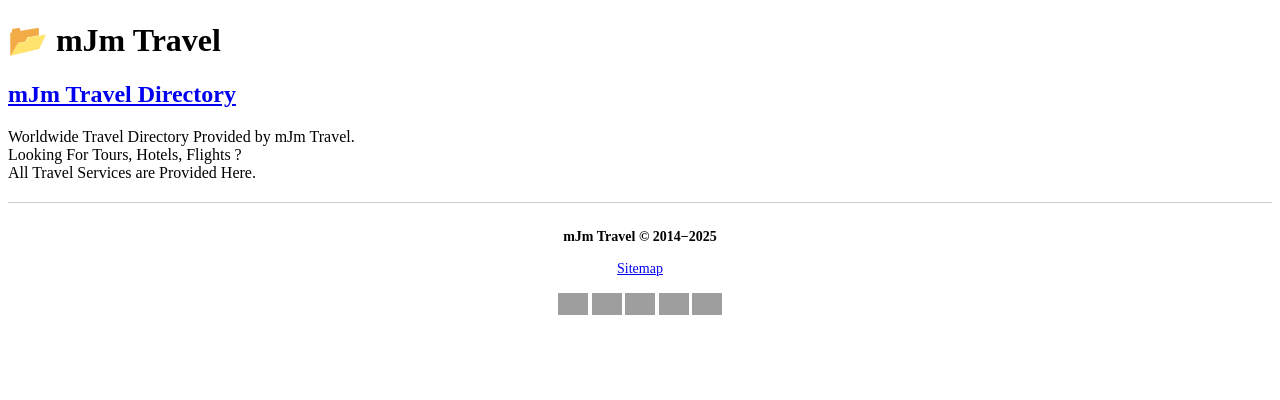
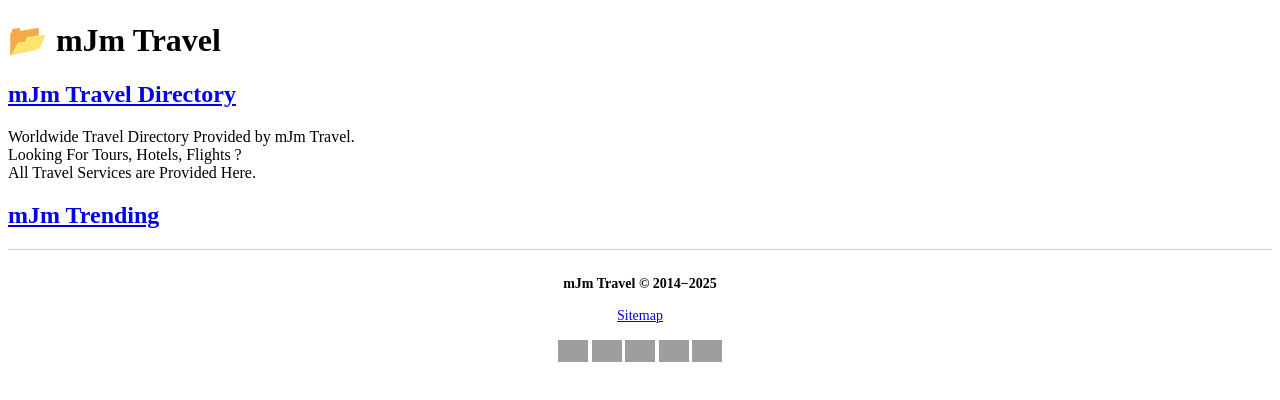
Before and after one commit to mJm-Travel/mJm-Travel.github.io, a plain HTML site: page index.html in a window 1280 px wide. Drawn offline with Linux system fonts and the light colour scheme; grey boxes are pictures that could not be loaded.

Commit message:
Update index.html

```diff
--- a/index.html
+++ b/index.html
@@ -19,23 +19,18 @@
   <h1>📂 mJm Travel</h1>
  <a href="https://mjm-travel.github.io/Directory/" target="_blank"><h2>mJm Travel Directory</h2></a>
 <P>Worldwide Travel Directory Provided by mJm Travel. <br>Looking For Tours, Hotels, Flights ?  <br>All Travel Services are Provided Here.</P>
-<footer style="text-align:center; margin-top:20px; padding:10px; font-size:14px; border-top:1px solid #ccc;">
-
-
+<a href="https://mjm-travel.github.io/Trending/" target="_blank"><h2>mJm Trending</h2></a>
+  <footer style="text-align:center; margin-top:20px; padding:10px; font-size:14px; border-top:1px solid #ccc;">
   <br><b>mJm Travel © 2014−<span id="year"></span><br></b><br>
-
 <script>
   document.getElementById("year").textContent = new Date().getFullYear();
 </script>
-
 <a href="https://mjm-travel.github.io/Directory/sitemap.xml" target="_blank">Sitemap</a><br><br>
-
 <a href="https://www.facebook.com/mjm.travelagency" target=_blank><img src="https://cdn-icons-png.flaticon.com/128/3670/3670032.png" alt="Facebook" width="30" loading="lazy"></a>
 <a href="https://wa.me/12513732508" target=_blank><img src="https://cdn-icons-png.flaticon.com/128/3670/3670051.png" alt= "Whatsapp" width="30" loading="lazy"></a>
 <a href="https://www.youtube.com/@mjmtravel8033" target=_blank><img src="https://cdn-icons-png.flaticon.com/128/3938/3938026.png" alt="Youtube" width="30" loading="lazy"></a>
 <a href="https://www.instagram.com/mjm_travel/" target=_blank><img src="https://cdn-icons-png.flaticon.com/128/3955/3955024.png" alt="Instagram" width="30" loading="lazy"></a>
 <a href="https://www.pinterest.com/mjmtravelagency/" target=_blank><img src="https://cdn-icons-png.flaticon.com/128/220/220214.png" alt="Pinterest" width="30" loading="lazy"></a>
   </footer>
-
 </body>
 </html>
```
